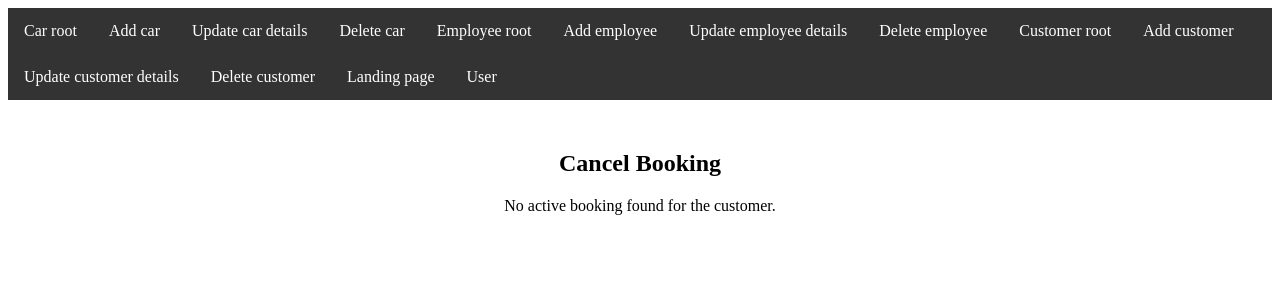
After one commit to MathiasHellum/Flask, a Flask app: template src/templates/endpoints/cancel_booking.html.j2 in a window 1280 px wide. The commit adds this page. Shown: the top 300 px of the page. Run offline with Flask 3, Linux system fonts and the light colour scheme; the template is opened without the code that fills it, so the values that code supplies are empty.

Commit message:
order cancelling implemented

```diff
--- a/src/controllers/customer_controller.py
+++ b/src/controllers/customer_controller.py
@@ -154,9 +154,6 @@ def customer_info():
     customer = find_customer_by_name_and_phone(name, phone_number)
 
     booking = get_booking_for_customer(customer['id'])
-    print()
-    print(booking)
-    print()
     if customer:
         return render_template('customer_templates/customer_info.html.j2', customer=customer, booking=booking)
     else:
--- a/src/templates/customer_templates/customer_info.html.j2
+++ b/src/templates/customer_templates/customer_info.html.j2
@@ -45,6 +45,9 @@
             <td>{{ booking.status }}</td>
         </tr>
     </table>
+
+    <a href="{{ url_for('show_cancel_booking_form', name=customer.name, phone_number=customer.phone_number) }}">Cancel Order</a>
+
     {% else %}
     <p>You have not booked any cars.</p>
     <a href="{{ url_for('show_order_car_form', name=customer.name, phone_number=customer.phone_number) }}">Order a Car</a>
--- /dev/null
+++ b/src/templates/endpoints/cancel_booking.html.j2
@@ -0,0 +1,22 @@
+{% extends "base.html.j2" %}
+
+{% block content %}
+<div class="container">
+    <h2>Cancel Booking</h2>
+    {% if booking %}
+    <p>Booking details:</p>
+    <ul>
+        <li>Car Make: {{ booking.make }}</li>
+        <li>Car Model: {{ booking.model }}</li>
+        <li>Year: {{ booking.year }}</li>
+        <li>Location: {{ booking.location }}</li>
+    </ul>
+    <form action="/cancel-booking" method="post">
+        <input type="hidden" name="customer_id" value="{{ selected_customer.id }}">
+        <button type="submit">Cancel Booking</button>
+    </form>
+    {% else %}
+    <p>No active booking found for the customer.</p>
+    {% endif %}
+</div>
+{% endblock %}
```
Also changed, not shown: src/controllers/booking_controller.py (+25 -17 lines), src/models/Customer.py (+25 -0 lines).
